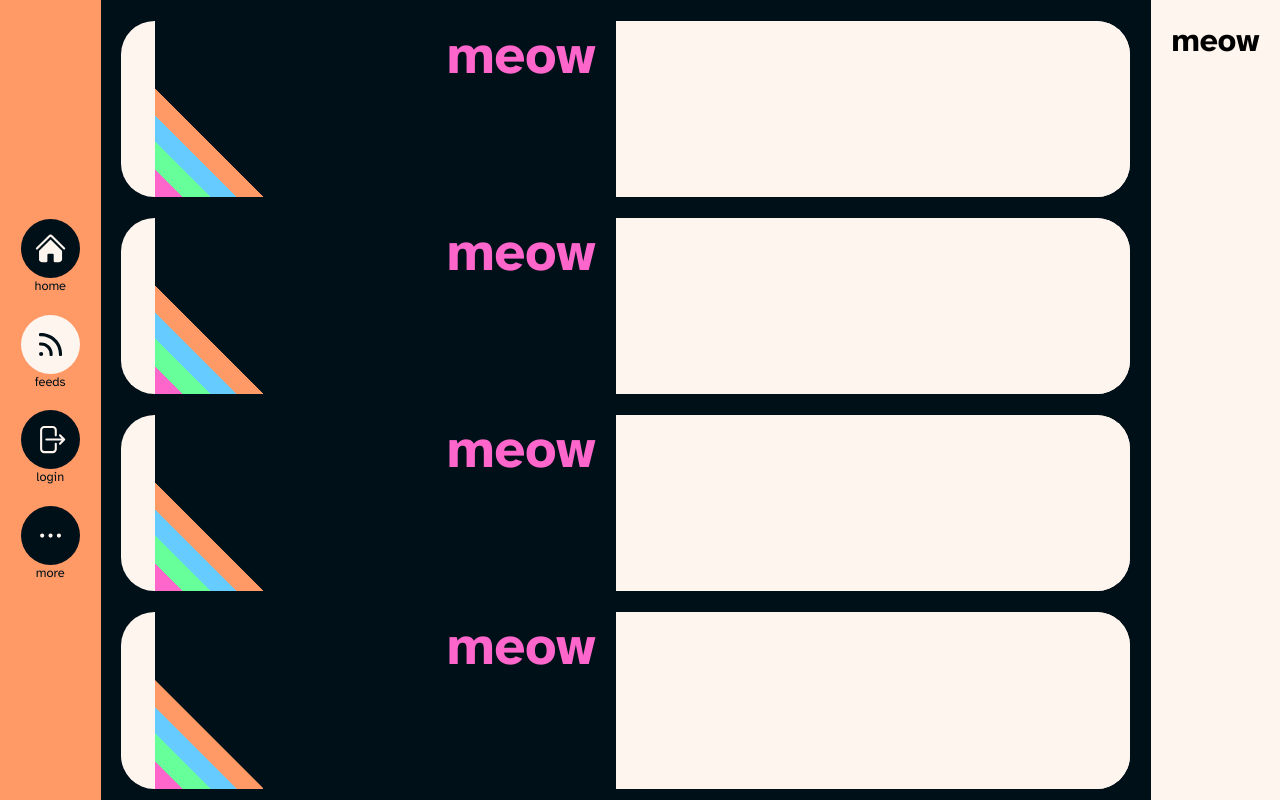
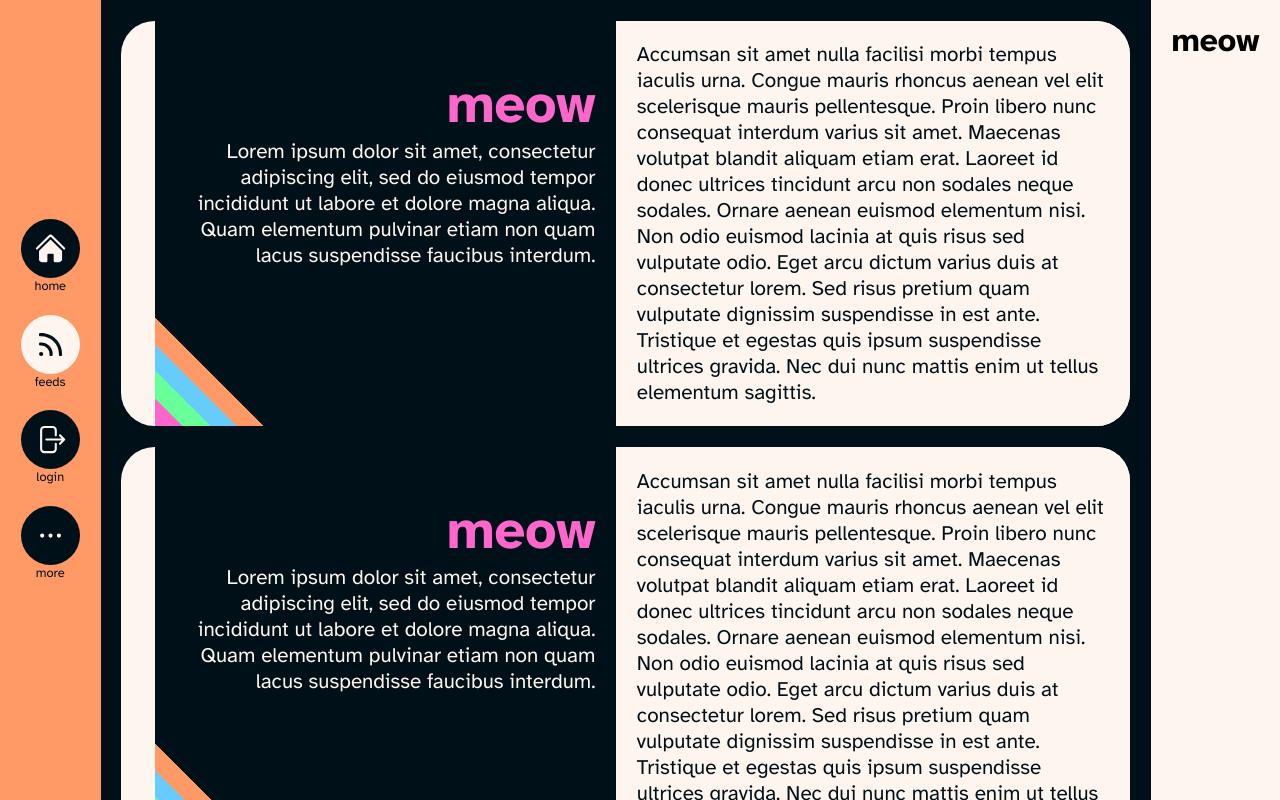
Before and after one commit to kittycat-homes/intract, a Vue app in the folder web/: page /feeds in a window 1280 px wide. Built offline with nearby package versions, Linux system fonts and the light colour scheme; no server answers.

Commit message:
fix issue with content card layout

```diff
--- a/web/src/components/ContentCard.vue
+++ b/web/src/components/ContentCard.vue
@@ -1,13 +1,36 @@
 <template>
   <div class="card">
     <div class="title">
-      <div class="stripes" />
+      <div class="stripesbox">
+        <div class="stripes" />
+      </div>
       <p class="title-content">
-        <slot name="title"><h1>meow</h1></slot>
+        <slot name="title"
+          ><h1>meow</h1>
+          <p>
+            Lorem ipsum dolor sit amet, consectetur adipiscing elit, sed do
+            eiusmod tempor incididunt ut labore et dolore magna aliqua. Quam
+            elementum pulvinar etiam non quam lacus suspendisse faucibus
+            interdum.
+          </p></slot
+        >
       </p>
     </div>
     <div class="content">
-      <slot></slot>
+      <slot>
+        <p>
+          Accumsan sit amet nulla facilisi morbi tempus iaculis urna. Congue
+          mauris rhoncus aenean vel elit scelerisque mauris pellentesque. Proin
+          libero nunc consequat interdum varius sit amet. Maecenas volutpat
+          blandit aliquam etiam erat. Laoreet id donec ultrices tincidunt arcu
+          non sodales neque sodales. Ornare aenean euismod elementum nisi. Non
+          odio euismod lacinia at quis risus sed vulputate odio. Eget arcu
+          dictum varius duis at consectetur lorem. Sed risus pretium quam
+          vulputate dignissim suspendisse in est ante. Tristique et egestas quis
+          ipsum suspendisse ultrices gravida. Nec dui nunc mattis enim ut tellus
+          elementum sagittis.
+        </p>
+      </slot>
     </div>
   </div>
 </template>
@@ -48,6 +71,7 @@
 }
 
 .stripes {
+  min-width: calc(var(--fs-xl) * 2);
   width: calc(var(--fs-xl) * 2);
   aspect-ratio: 1/1;
   background: linear-gradient(
@@ -91,6 +115,10 @@
   .content {
     flex-grow: 1.61803;
   }
+
+  .content:deep(p) {
+    font-size: var(--fs-regular);
+  }
 }
 
 .title:deep(h1) {
@@ -116,4 +144,15 @@
     color: var(--black);
   }
 }
+
+@media (max-width: 600px) {
+  .title {
+    flex-direction: column-reverse;
+  }
+
+  .stripesbox {
+    display: flex;
+    width: 100%;
+  }
+}
 </style>
```
Also changed, not shown: web/src/components/IconButton.vue (added).
